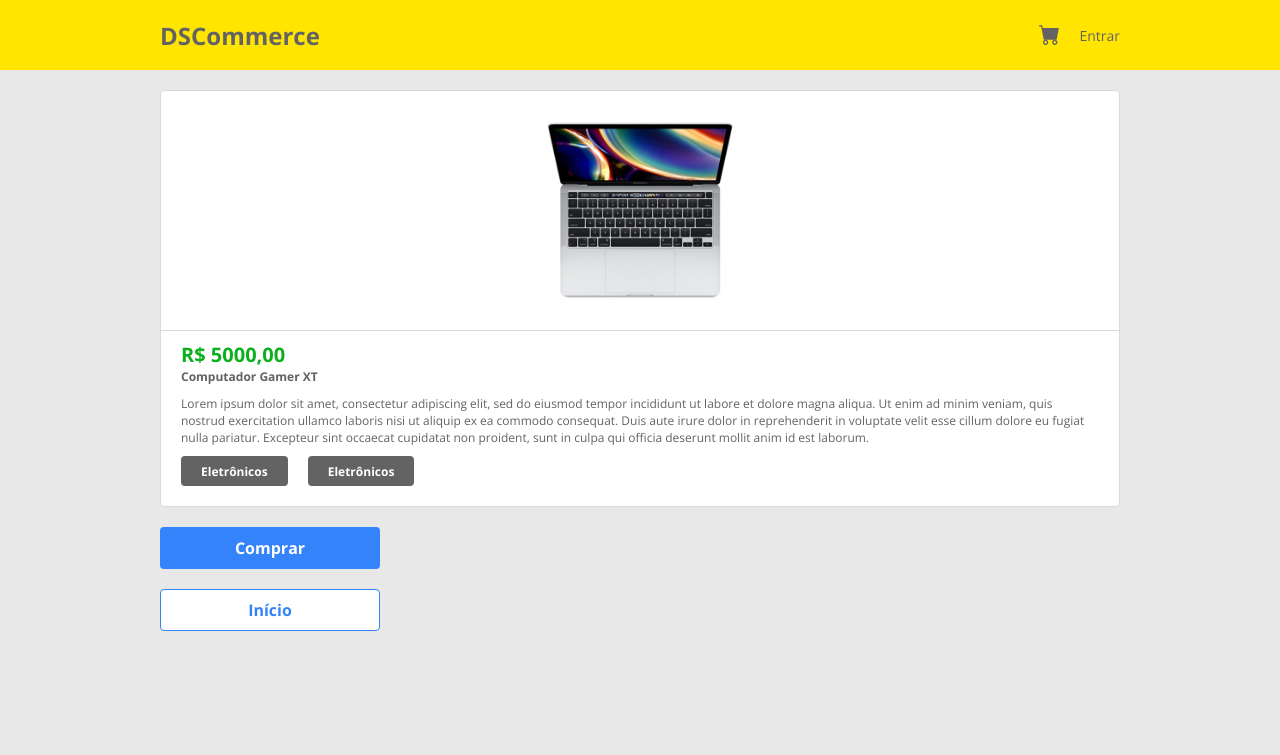
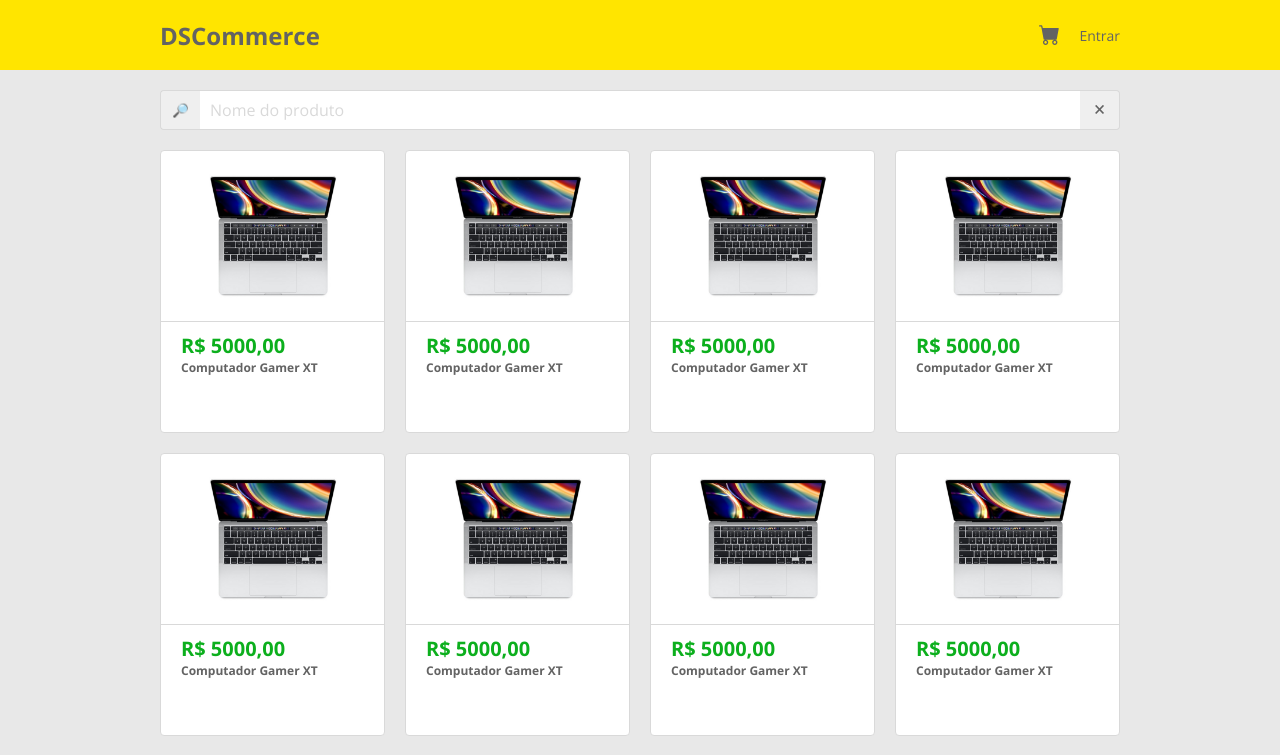
Before and after one commit to MatheusFariasRS/myEcommerce-Frontend, a React (Vite) app: page / in a window 1280 px wide. Shown: the top 755 px of the page. Built offline with nearby package versions, Linux system fonts and the light colour scheme.

Commit message:
Catalog components

```diff
--- a/src/App.tsx
+++ b/src/App.tsx
@@ -1,8 +1,9 @@
+import Catalog from './routes/Catalog';
 import ProductDetails from './routes/ProductDetails';
 
 
 export default function App() {
   return (
-    <ProductDetails />
+    <Catalog />
   );
 }
--- /dev/null
+++ b/src/components/ButtonNextPage/index.tsx
@@ -0,0 +1,7 @@
+import './styles.css';
+
+export default function ButtonNextPage(){
+    return(
+        <div className="dsc-btn-next-page">Carregar mais</div>
+    );
+}
--- /dev/null
+++ b/src/components/ButtonNextPage/styles.css
@@ -0,0 +1,10 @@
+.dsc-btn-next-page {
+    border: 1px solid var(--dsc-color-btn-primary);
+    padding: 10px;
+    border-radius: 4px;
+    color: var(--dsc-color-btn-primary);
+    text-align: center;
+    font-size: 16px;
+    font-weight: 700;
+    cursor: pointer;
+  }
--- /dev/null
+++ b/src/components/CatalogCard/index.tsx
@@ -0,0 +1,18 @@
+import computerImg from '../../assets/computer.png'
+import './styles.css';
+
+export default function CatalogCard(){
+    return(
+        <div className ="dsc-card">
+                        <div className ="dsc-catalog-card-top dsc-line-bottom">
+                            <img src={computerImg} alt="Computer" />
+                        </div>
+                        <div className ="dsc-catalog-card-bottom">
+                            <h3>R$ 5000,00</h3>
+                            <h4>
+                                Computador Gamer XT
+                            </h4>
+                        </div>
+                    </div>
+    );
+}
--- /dev/null
+++ b/src/components/CatalogCard/styles.css
@@ -0,0 +1,36 @@
+
+.dsc-card {
+    border: 1px solid var(--dsc-color-card-border);
+    border-radius: 4px;
+    background-color: var(--dsc-color-card-bg);
+  }
+
+  .dsc-line-bottom {
+    border-bottom: 1px solid var(--dsc-color-card-border);
+  }
+
+  .dsc-catalog-card-top {
+    display: flex;
+    justify-content: center;
+    padding: 10px;
+  }
+
+  .dsc-catalog-card-top img {
+    width: 150px;
+    height: 150px;
+  }
+
+  .dsc-catalog-card-bottom {
+    padding: 10px 20px;
+    min-height: 110px;
+  }
+
+  .dsc-catalog-card-bottom h3 {
+    color: var(--dsc-color-font-secondary);
+    font-size: 20px;
+  }
+
+  .dsc-catalog-card-bottom h4 {
+    color: var(--dsc-color-font-primary);
+    font-size: 12px;
+  }
--- /dev/null
+++ b/src/components/SearchBar/index.tsx
@@ -0,0 +1,10 @@
+import "./styles.css";
+export default function SearchBar() {
+    return (
+        <form className="dsc-search-bar">
+            <button type="submit">🔎︎</button>
+            <input type="text" placeholder="Nome do produto" />
+            <button type="reset">🗙</button>
+        </form>
+    );
+}
--- /dev/null
+++ b/src/components/SearchBar/styles.css
@@ -0,0 +1,41 @@
+.dsc-search-bar {
+    height: 40px;
+    display: flex;
+    color: var(--dsc-color-font-primary);
+  }
+
+  .dsc-search-bar button, .dsc-search-bar input {
+    border: 1px solid var(--dsc-color-card-border);
+  }
+
+  .dsc-search-bar input {
+    width: calc(100% - 80px);
+    border-left: none;
+    border-right: none;
+    padding: 0 10px;
+    font-size: 16px;
+    color: var(--dsc-color-font-primary);
+  }
+
+  .dsc-search-bar input:focus {
+    outline: none;
+  }
+
+  .dsc-search-bar input::placeholder {
+    color: var(--dsc-color-font-placeholder);
+  }
+
+  .dsc-search-bar button {
+    width: 40px;
+    color: var(--dsc-color-font-primary);
+  }
+
+  .dsc-search-bar button[type="submit"] {
+    border-right: none;
+    border-radius: 4px 0 0 4px;
+  }
+
+  .dsc-search-bar button[type="reset"] {
+    border-left: none;
+    border-radius: 0 4px 4px 0;
+  }
--- a/src/index.css
+++ b/src/index.css
@@ -164,15 +164,6 @@
 /*-----------------------------------------------------------------*/
 /* card styles */
 
-.dsc-card {
-  border: 1px solid var(--dsc-color-card-border);
-  border-radius: 4px;
-  background-color: var(--dsc-color-card-bg);
-}
-
-.dsc-line-bottom {
-  border-bottom: 1px solid var(--dsc-color-card-border);
-}
 
 /*-----------------------------------------------------------------*/
 /* button styles */
@@ -202,61 +193,11 @@
 }
 
 
-.dsc-btn-next-page {
-  border: 1px solid var(--dsc-color-btn-primary);
-  padding: 10px;
-  border-radius: 4px;
-  color: var(--dsc-color-btn-primary);
-  text-align: center;
-  font-size: 16px;
-  font-weight: 700;
-  cursor: pointer;
-}
+
 
 /*-----------------------------------------------------------------*/
 /* search bar styles */
 
-.dsc-search-bar {
-  height: 40px;
-  display: flex;
-  color: var(--dsc-color-font-primary);
-}
-
-.dsc-search-bar button, .dsc-search-bar input {
-  border: 1px solid var(--dsc-color-card-border);
-}
-
-.dsc-search-bar input {
-  width: calc(100% - 80px);
-  border-left: none;
-  border-right: none;
-  padding: 0 10px;
-  font-size: 16px;
-  color: var(--dsc-color-font-primary);
-}
-
-.dsc-search-bar input:focus {
-  outline: none;
-}
-
-.dsc-search-bar input::placeholder {
-  color: var(--dsc-color-font-placeholder);
-}
-
-.dsc-search-bar button {
-  width: 40px;
-  color: var(--dsc-color-font-primary);
-}
-
-.dsc-search-bar button[type="submit"] {
-  border-right: none;
-  border-radius: 4px 0 0 4px;
-}
-
-.dsc-search-bar button[type="reset"] {
-  border-left: none;
-  border-radius: 0 4px 4px 0;
-}
 
 /*-----------------------------------------------------------------*/
 /* form styles */
--- /dev/null
+++ b/src/routes/Catalog/index.tsx
@@ -0,0 +1,37 @@
+import HeaderClient from '../../components/HeaderClient';
+import './styles.css';
+import SearchBar from '../../components/SearchBar';
+import CatalogCard from '../../components/CatalogCard';
+import ButtonNextPage from '../../components/ButtonNextPage';
+
+export default function Catalog() {
+    return (
+        <>
+            <HeaderClient />
+            <main>
+                <section id="catalog-section" className="dsc-container">
+
+                    <SearchBar />
+
+                    <div className="dsc-catalog-cards dsc-mb20 dsc-mt20">
+
+                        <CatalogCard />
+                        <CatalogCard />
+                        <CatalogCard />
+                        <CatalogCard />
+                        <CatalogCard />
+                        <CatalogCard />
+                        <CatalogCard />
+                        <CatalogCard />
+                        <CatalogCard />
+                        <CatalogCard />
+                        <CatalogCard />
+
+                    </div>
+
+                    <ButtonNextPage />
+                </section>
+            </main>
+        </>
+    );
+}
--- /dev/null
+++ b/src/routes/Catalog/styles.css
@@ -0,0 +1,9 @@
+#catalog-section {
+    padding: 20px 0;
+  }
+
+  .dsc-catalog-cards {
+    display: grid;
+    grid-gap: 20px;
+    grid-template-columns: repeat(auto-fill, minmax(225px, 1fr));
+  }
```
